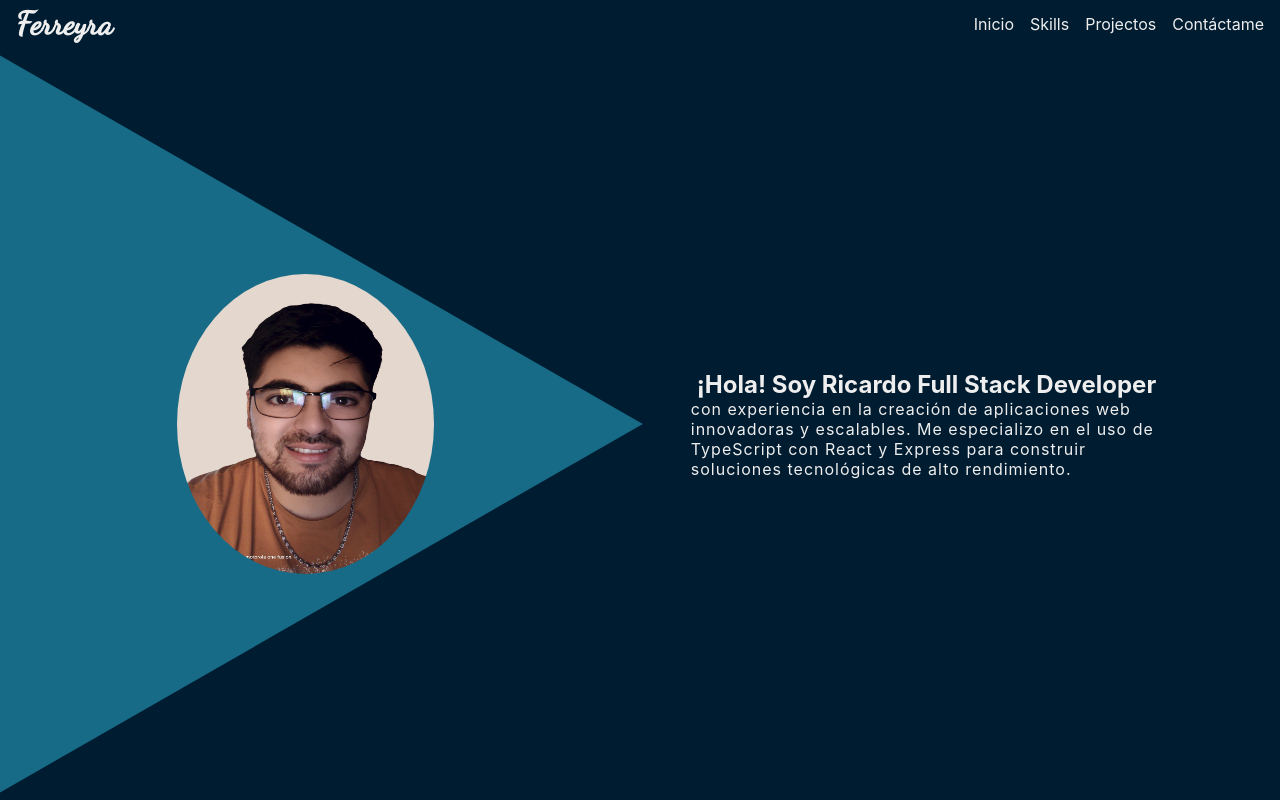
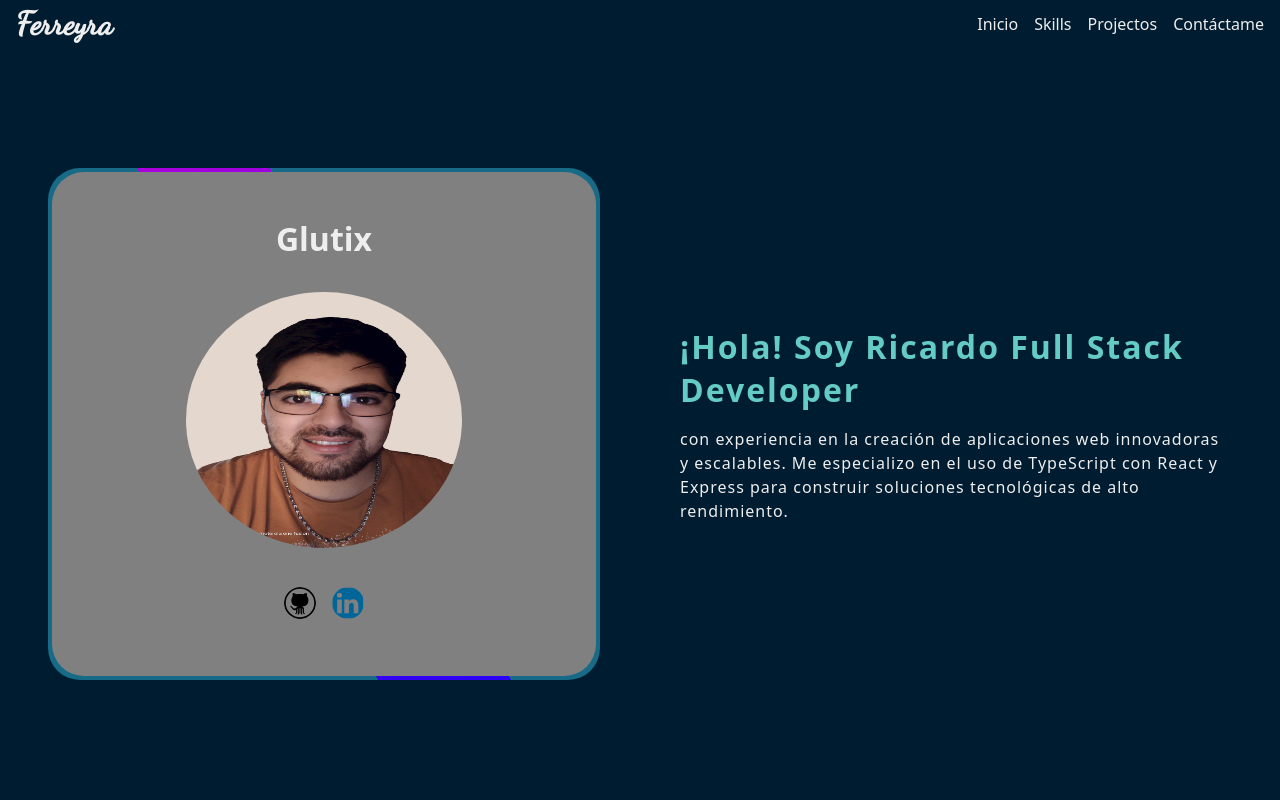
Before and after one commit to Glutix/old-portfolio, a React (Vite) app: page / in a window 1280 px wide. Shown: the top 800 px of the page. Built offline with nearby package versions, Linux system fonts and the light colour scheme.

Commit message:
fix/style

```diff
--- a/src/components/About.tsx
+++ b/src/components/About.tsx
@@ -1,16 +1,30 @@
 import gluti from "../assets/Gluti.jpg";
+import gitHub from "../assets/icons/github.svg";
+import linkedin from "../assets/icons/linkedin.svg";
 
 const About = () => {
 	return (
 		<div className="about">
-			<div className="about-conteiner-left">
-				<div className="triangle">
+			<div className="about-conteiner-card">
+				<div className="box">
+					<h2>Glutix</h2>
 					<img src={gluti} alt="Foto de perfil" />
+					<section className="box-section">
+						<a href="https://github.com/Glutix" target="_blank">
+							<img className="box-icon" src={gitHub} alt="icon-gitHub" />
+						</a>
+						<a
+							href="https://www.linkedin.com/in/ricardo-ferreyra/"
+							target="_blank"
+						>
+							<img className="box-icon" src={linkedin} alt="icon-linkedin" />
+						</a>
+					</section>
 				</div>
 			</div>
 
-			<div className="about-conteiner-rigth">
-				<section className="about-conteiner-rigth-section">
+			<div className="about-conteiner-info">
+				<section className="about-conteiner-info-section">
 					<h2>¡Hola! Soy Ricardo Full Stack Developer</h2>
 					<p>
 						con experiencia en la creación de aplicaciones web innovadoras y
--- a/src/components/NavBar.tsx
+++ b/src/components/NavBar.tsx
@@ -4,9 +4,9 @@ const Navbar = () => {
 			<h1 className="nav-title"> Ferreyra</h1>
 
 			<section className="nav-section">
-				<a href="">Inicio</a>
+				<a href="#">Inicio</a>
 				<a href="">Skills</a>
-				<a href="">Projectos</a>
+				<a href="#projects">Projectos</a>
 				<a href="">Contáctame</a>
 			</section>
 		</div>
--- a/src/components/Projects/Cards.tsx
+++ b/src/components/Projects/Cards.tsx
@@ -42,7 +42,7 @@ const Cards = () => {
 
 	return (
 		<div className="cards">
-			<h2> Projectos </h2>
+			<h2 id="projects"> Projectos </h2>
 
 			<div className="cards-slider">
 				<Slider {...settings}>
--- a/src/styles/base/_variables.scss
+++ b/src/styles/base/_variables.scss
@@ -1,7 +1,7 @@
 @import url("https://fonts.googleapis.com/css2?family=Dancing+Script:wght@500&family=Titan+One&display=swap");
 
 //? Fuentes
-$font-primary: Inter, system-ui, Avenir, Helvetica, Arial, sans-serif;
+$font-primary: system-ui, Avenir, Helvetica, Arial, sans-serif;
 $font-secundary: "Dancing Script", cursive, system-ui;
 
 //? Colores
--- a/src/styles/components/_about.scss
+++ b/src/styles/components/_about.scss
@@ -1,47 +1,98 @@
 .about {
 	display: flex;
+	justify-content: center;
+	align-items: center;
 	height: calc(100vh - 3rem);
 	width: 100%;
-	justify-content: space-between;
-	gap: 3rem;
+	gap: 1rem;
+	padding: 1rem;
 
 	//? lado izquierdo
-	&-conteiner-left {
+	&-conteiner-card {
 		display: flex;
-		justify-content: flex-end;
+		justify-content: center;
 		align-items: center;
-		width: 60%;
-		height: calc(100vh - 3rem);
+		width: 50%;
+		height: 80%;
+		padding: 2rem;
 		background-color: $color-primary;
-		overflow: hidden;
-		position: relative;
 
-		.triangle {
+		.box {
+			display: flex;
+			position: relative;
+			flex-direction: column;
+			justify-content: center;
+			align-items: center;
+			gap: 2rem;
 			width: 100%;
 			height: 100%;
-			display: flex;
-			align-items: center;
-			justify-content: center;
-			text-align: center;
 			background-color: $color-secundary;
-			clip-path: polygon(0% 1%, 0% 99%, 100% 50%);
+			overflow: hidden;
+			border-radius: 2rem;
+
+			&::before {
+				position: absolute;
+				content: "";
+				width: 120px;
+				min-height: 200%;
+				background: linear-gradient(blue, #d400d4);
+				animation: animate 4s linear infinite;
+			}
+			@keyframes animate {
+				0% {
+					transform: rotate(0deg);
+				}
+				100% {
+					transform: rotate(360deg);
+				}
+			}
+
+			&::after {
+				position: absolute;
+				content: "";
+				inset: 4px;
+				background: gray;
+				border-radius: 2rem;
+			}
+
+			h2 {
+				font-size: 2rem;
+				z-index: 999;
+			}
 
 			img {
-				width: 40%;
-				height: 40%;
+				width: 50%;
+				height: 50%;
 				border-radius: 50%;
-				margin-right: 2rem;
+				z-index: 999;
+			}
+
+			&-section {
+				display: flex;
+				justify-content: center;
+				align-items: center;
+				gap: 1rem;
+				width: 80%;
+				height: 10%;
+				z-index: 999;
+
+				.box-icon {
+					width: 2rem;
+					height: 2rem;
+				}
 			}
 		}
 	}
 
 	//? Lado derecho
-	&-conteiner-rigth {
+	&-conteiner-info {
 		display: flex;
 		flex-direction: column;
 		justify-content: center;
-		height: calc(100vh - 3rem);
-		width: calc(60% - 4rem);
+		align-items: center;
+		padding: 2rem;
+		width: 50%;
+		height: 80%;
 
 		&-section {
 			display: flex;
@@ -49,15 +100,18 @@
 			justify-content: center;
 			align-items: center;
 			height: 100%;
-			width: 80%;
+			width: 100%;
+			gap: 1rem;
 
-			h1 {
+			h2 {
 				color: $color-text-important;
 				letter-spacing: 2px;
+				font-size: 2rem;
 			}
 
 			p {
 				letter-spacing: 1px;
+				line-height: 1.5rem;
 			}
 		}
 	}
--- a/src/styles/components/_card.scss
+++ b/src/styles/components/_card.scss
@@ -4,8 +4,8 @@
 	align-items: center;
 	border-radius: 1rem;
 	border: 3px black solid;
-	width: 20rem;
-	height: 15rem;
+	width: 100%;
+	height: 100%;
 	text-align: left;
 	gap: 1rem;
 	padding: 1rem;
@@ -14,7 +14,7 @@
 
 	img {
 		width: 100%;
-		height: 100%;
+		height: 80%;
 		border-radius: 1rem;
 	}
 }
--- a/src/styles/components/_cards.scss
+++ b/src/styles/components/_cards.scss
@@ -5,17 +5,23 @@
 	align-items: center;
 	width: 100%;
 	height: 100vh;
-  gap: 2rem;
+	gap: 2rem;
+
+	h2{
+		font-size: 2rem;
+	}
 
 	&-slider {
-		width: 60%;
-		height: 50%;
+		width: 80%;
+		height: 60%;
+		padding: 1rem;
 	}
 
 	&-conteiner {
 		display: flex;
 		align-items: center;
 		flex-direction: row;
+		height: 18rem;
 		padding: 1rem;
 	}
 }
--- a/src/styles/components/_navbar.scss
+++ b/src/styles/components/_navbar.scss
@@ -5,7 +5,6 @@
 	background-color: $color-primary;
 	height: 3rem;
 	width: 100%;
-	position: relative;
 }
 
 .nav-title {
```
